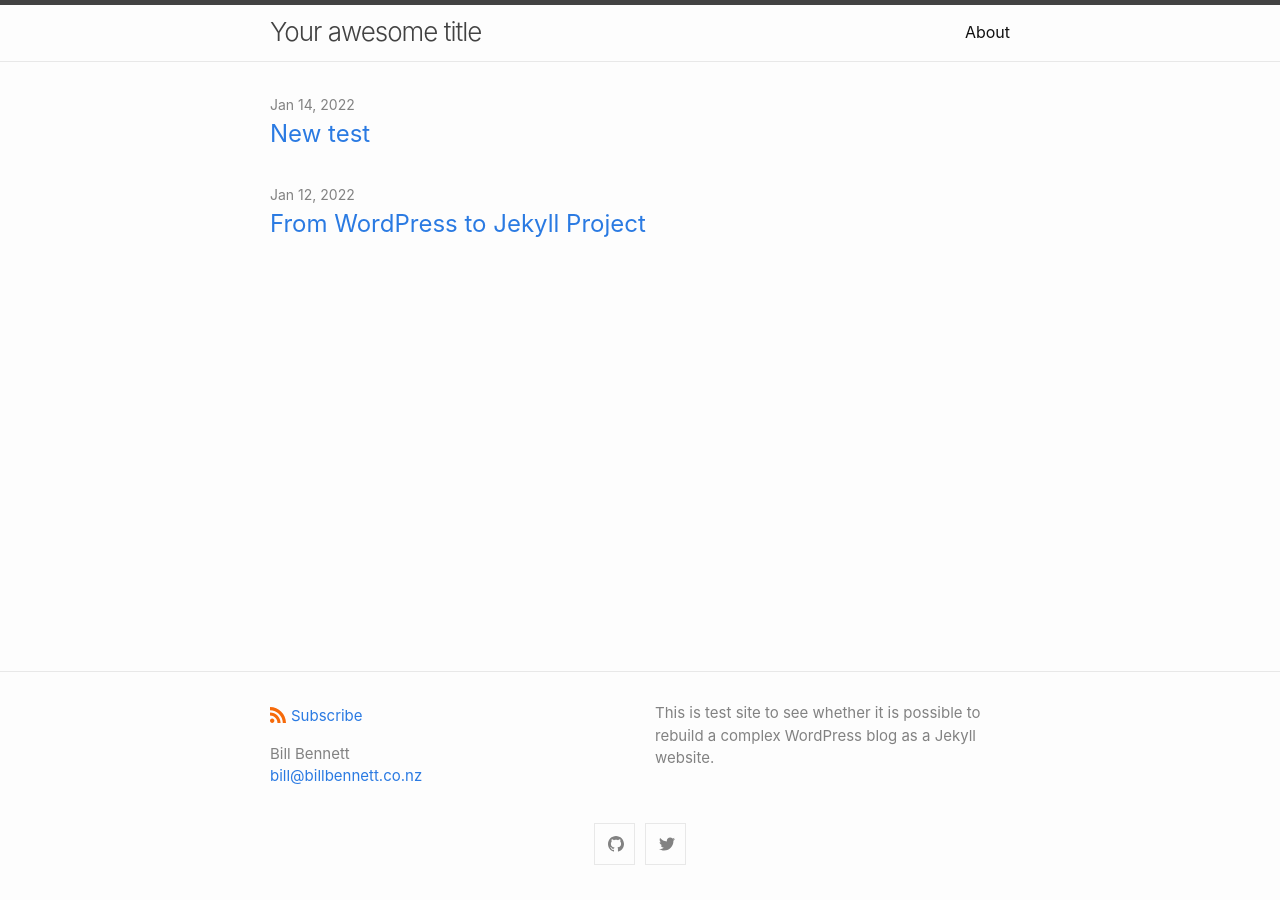
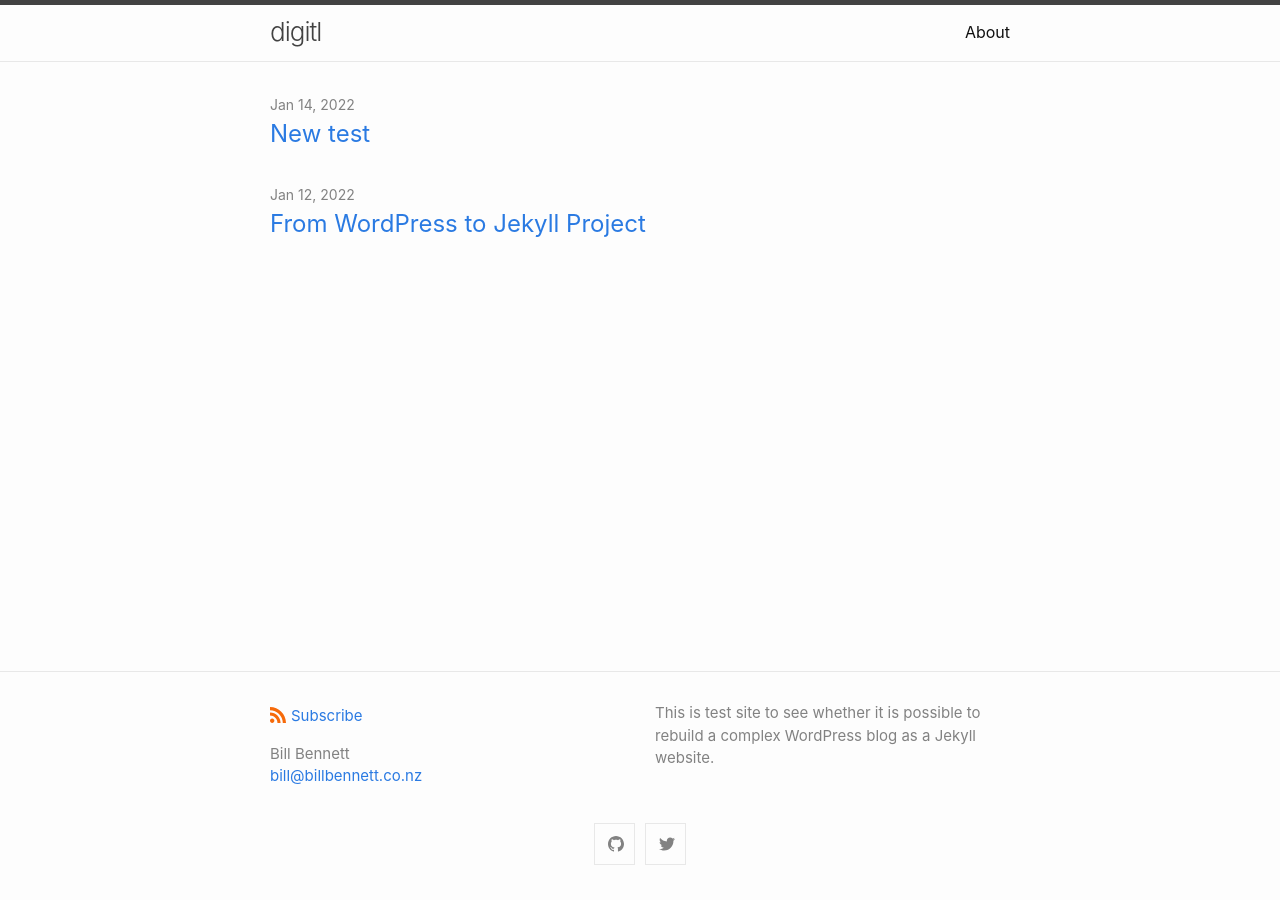
Before and after one commit to billbennettnz/billbennettnz.github.io, a Jekyll site: the page built from index.md, in a window 1280 px wide. Built offline with Jekyll 4.4.1, drawn with Linux system fonts in a browser that asks for light colours.

Commit message:
Update _config.yml

```diff
--- a/_config.yml
+++ b/_config.yml
@@ -1,4 +1,4 @@
-title: Your awesome title
+title: digitl
 author:
   name: Bill Bennett
   email: bill@billbennett.co.nz
```
